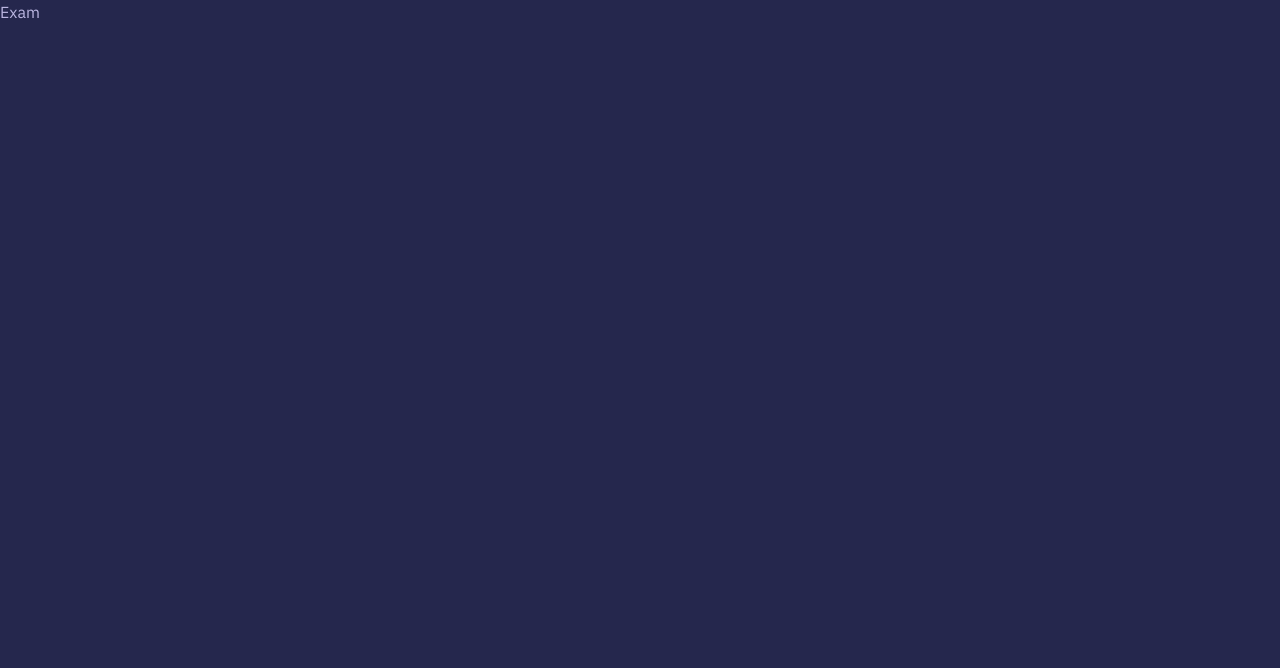
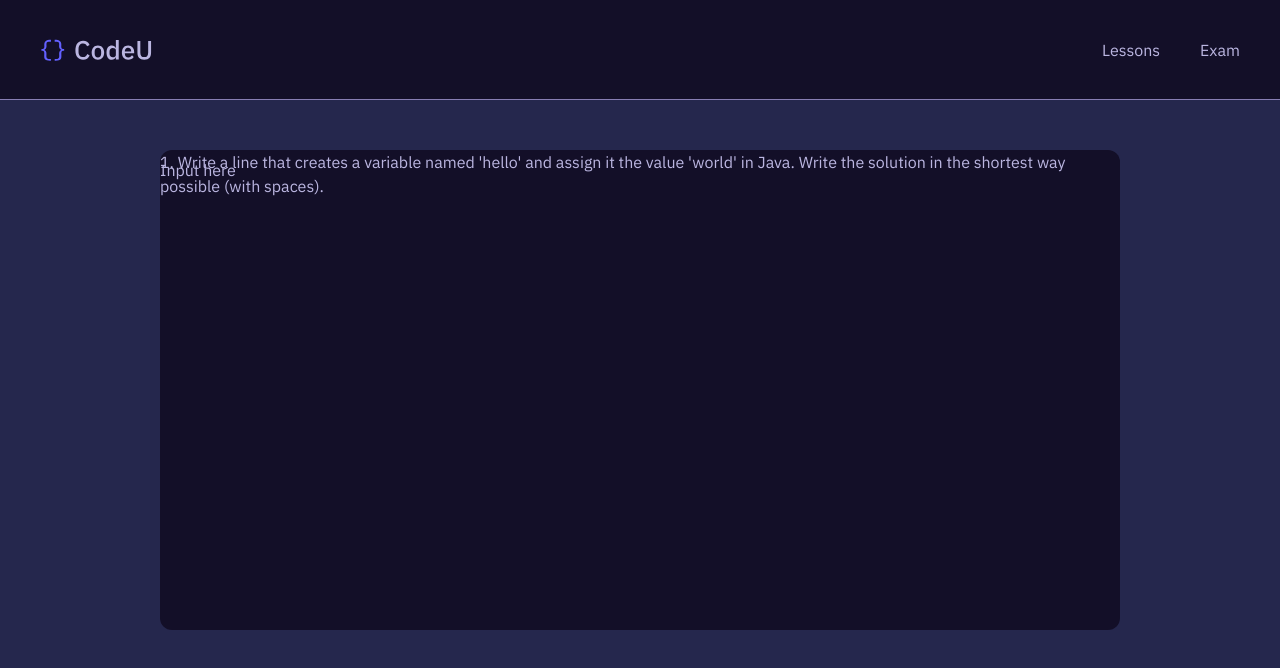
Before and after one commit to rayedchow/codeu, a Next.js app: page /courses/java/exam in a window 1280 px wide. Shown: the top 668 px of the page. Built offline with nearby package versions, Linux system fonts and the light colour scheme.

Commit message:
exam questions

```diff
--- a/components/Navbar.tsx
+++ b/components/Navbar.tsx
@@ -12,7 +12,12 @@ const Navbar = () => {
         <ul className="flex space-x-10">
             <Link href="/courses/java/course-list">
                 <a>
-                    <li>Course List</li>
+                    <li>Lessons</li>
+                </a>
+            </Link>
+            <Link href="/courses/java/exam">
+                <a>
+                    <li>Exam</li>
                 </a>
             </Link>
         </ul>
--- a/pages/courses/java/exam.tsx
+++ b/pages/courses/java/exam.tsx
@@ -1,8 +1,37 @@
+import { useState } from "react";
+import Content from "../../../components/Content"
+import questions from '../../../data/diagnosticExam.json'
+
 const Exam = () => {
+
+	const [queNum, setQueNum] = useState(1);
+	const [currAns, setAns] = useState(null);
+
+	console.log(questions[queNum-1]);
+
 	return (
-		<>
-			Exam
-		</>
+		<div>
+			<Content>
+				<section className="relative bg-[#130F28] w-[60rem] min-h-[30rem] m-auto rounded-xl mt-[50px]">
+				<div>
+					<div className="-mb-10">
+						{queNum}. {questions[queNum-1].question}
+					</div>
+					{(questions[queNum-1].type == 1) ?
+						<ol className="flex flex-col list-alpha -space-y-5">
+							{questions[queNum-1].options.map((item, i) => (
+								<li key={i} className="first:-mb-[1px]" ><button className={(currAns == i) ? "submit" : ""} onClick={(e) => {
+									e.preventDefault();
+									setAns(i)
+								}}>{item}</button></li>
+							))}
+						</ol>
+				: <p>Input here</p>
+				}
+				</div>
+				</section>
+			</Content>
+		</div>
 	)
 }
 
```
